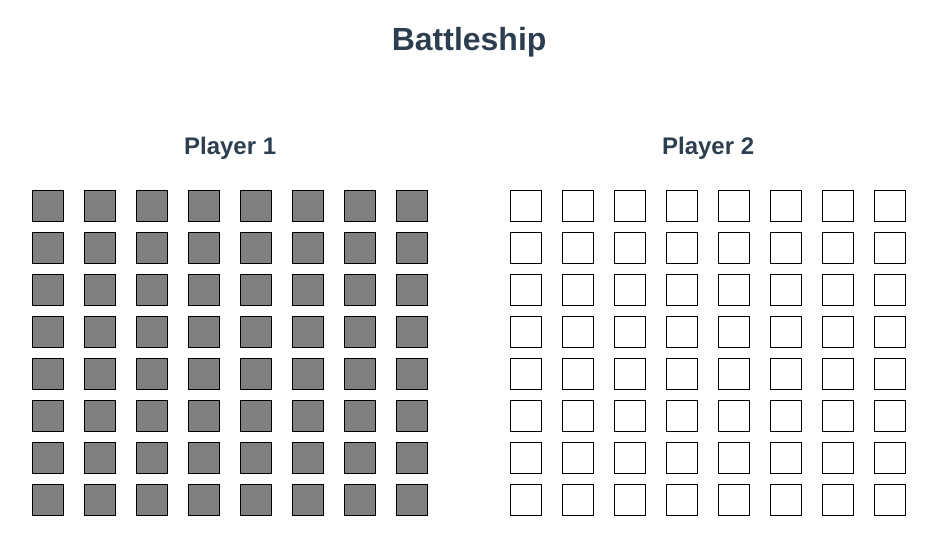
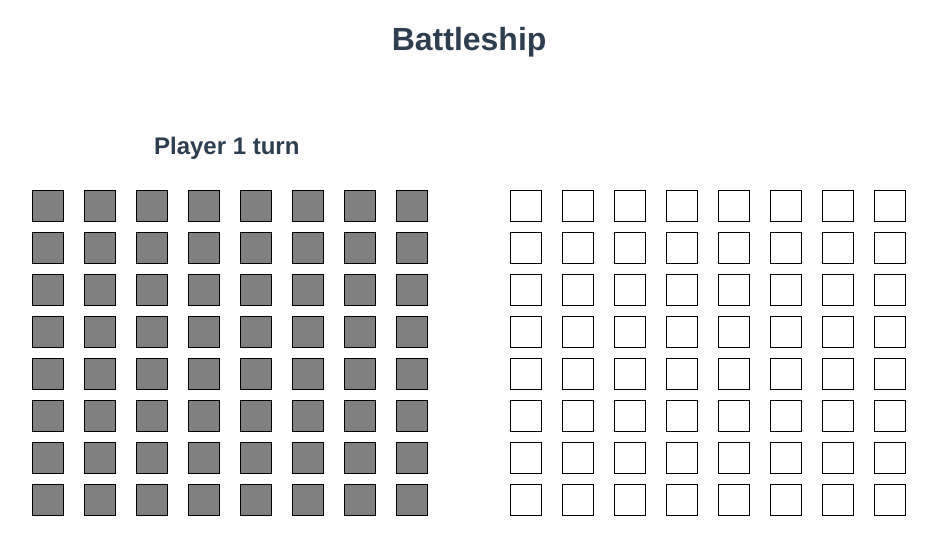
Before and after one commit to robesansan/battleship, a Vue app: page / in a window 1280 px wide. Shown: the top 554 px of the page, without its empty margins (171-1108 px from the left). Built offline with nearby package versions, Linux system fonts and the light colour scheme.

Commit message:
feat: decide winner management

```diff
--- a/src/components/Grid.vue
+++ b/src/components/Grid.vue
@@ -53,6 +53,8 @@ export default {
           size: 5,
         },
       ],
+      cellsWithShip: 0,
+      cellsWithHitShip: 0,
     };
   },
   created() {
@@ -84,6 +86,7 @@ export default {
         counter++;
       } while (!this.checkAllowShip(ship) && counter < 10);
 
+      this.cellsWithShip += ship.size;
       this.putShip(ship);
     });
 
@@ -129,7 +132,13 @@ export default {
       this.rows[cellData.x][cellData.y].hit = true;
       this.rows[cellData.x][cellData.y].tried = true;
 
-      this.$emit("change-player");
+      this.cellsWithHitShip++;
+
+      if (this.cellsWithShip == this.cellsWithHitShip) {
+        this.$emit("win-player", this.player);
+      } else {
+        this.$emit("change-player");
+      }
     },
 
     missClick(cellData) {
--- a/src/views/Home.vue
+++ b/src/views/Home.vue
@@ -1,24 +1,33 @@
 <template>
   <div class="home">
     <h1>Battleship</h1>
+    <h2 v-if="winner">
+      PLAYER {{ winner }} WINS !! Yoohoo !! Congratulations !!
+    </h2>
     <table>
       <tr>
         <td>
-          <h2>Player 1</h2>
+          <h2 v-if="!winner">
+            <template v-if="playing == 1">Player 1 turn</template>&nbsp;
+          </h2>
           <grid
             :size="8"
             :player="1"
             :playing="playing"
             @change-player="changePlayer"
+            @win-player="winPlayer"
           />
         </td>
         <td>
-          <h2>Player 2</h2>
+          <h2 v-if="!winner">
+            <template v-if="playing == 2">Player 2 turn</template>&nbsp;
+          </h2>
           <grid
             :size="8"
             :player="2"
             :playing="playing"
             @change-player="changePlayer"
+            @win-player="winPlayer"
           />
         </td>
       </tr>
@@ -38,6 +47,7 @@ export default {
   data() {
     return {
       playing: 1,
+      winner: 0,
     };
   },
 
@@ -47,6 +57,11 @@ export default {
     changePlayer() {
       this.playing = (this.playing++ % 2) + 1;
     },
+
+    winPlayer(player) {
+      this.playing = 0;
+      this.winner = player;
+    },
   },
 };
 </script>
@@ -54,7 +69,6 @@ export default {
 <style scoped>
 .home {
   width: 100%;
-  margin: auto;
   text-align: center;
 }
 
```
